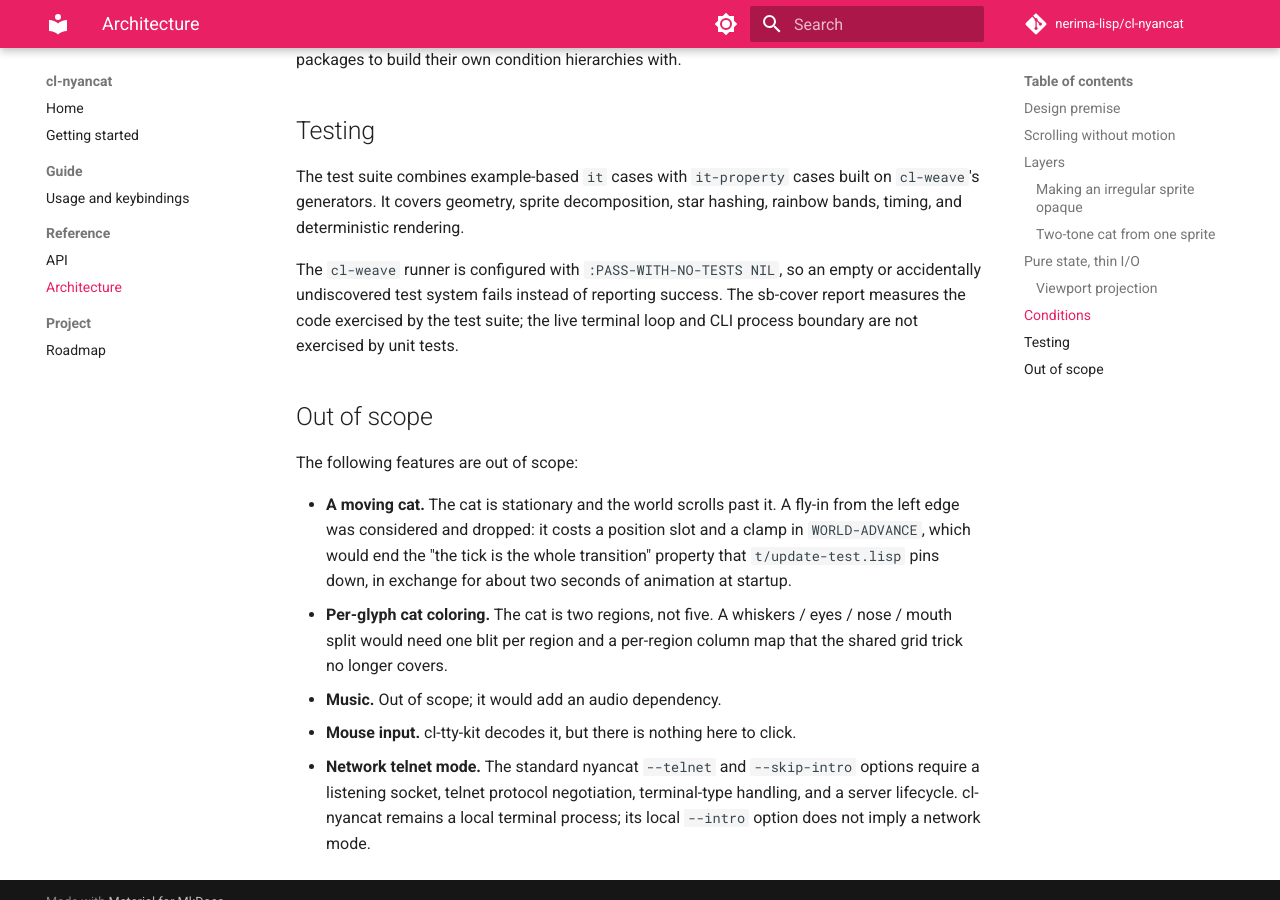
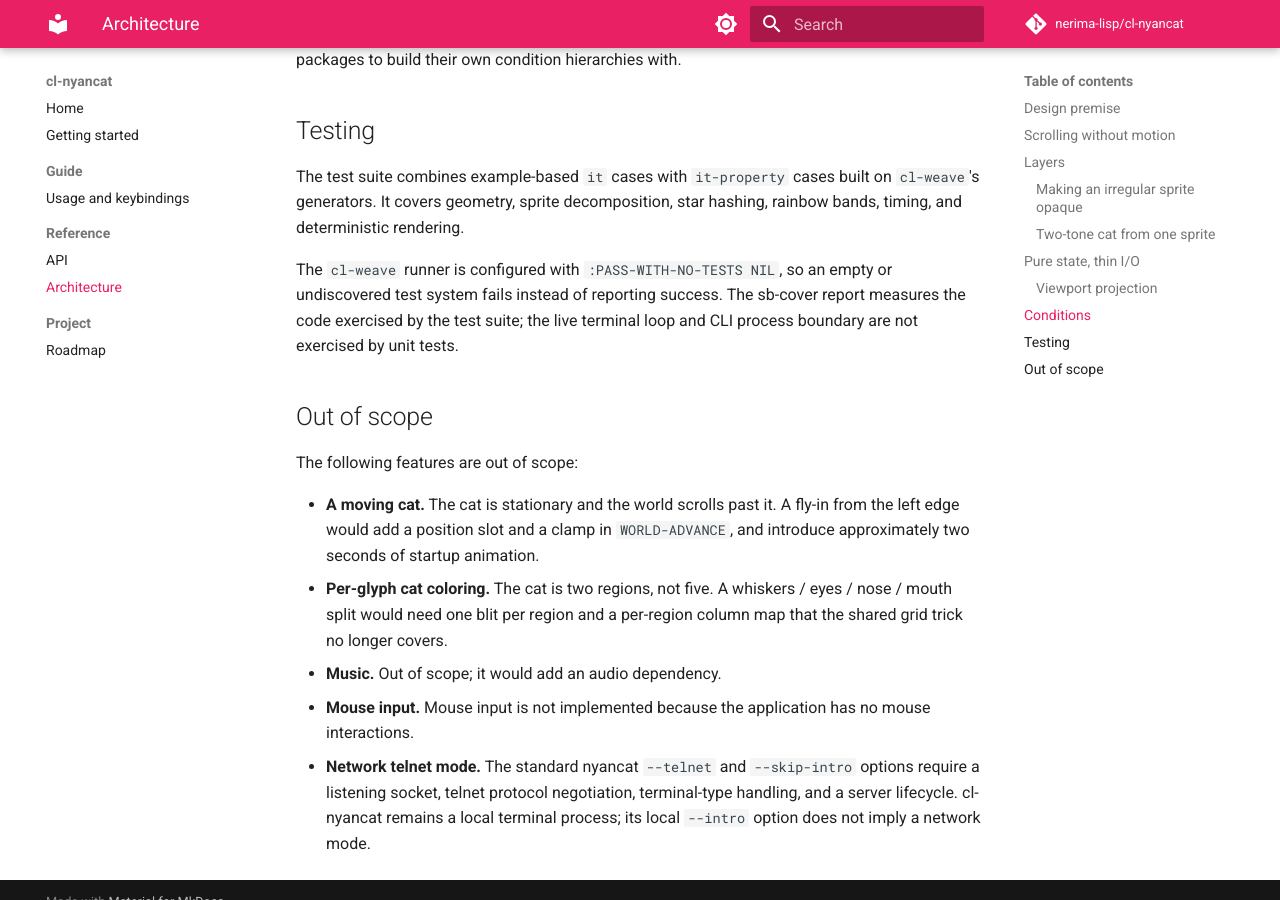
Before and after one commit to nerima-lisp/cl-nyancat, an MkDocs documentation site: the page built from docs/src/reference/architecture.md, in a window 1280 px wide and 900 px high, scrolled down 2655 px. Built offline with MkDocs 1.6.1 and Material for MkDocs 9.7.7, drawn with Linux system fonts in a browser that asks for light colours; comment, search, counter and statistics services are not loaded; some of the changed text lies outside the part shown.

```diff
--- a/docs/src/reference/architecture.md
+++ b/docs/src/reference/architecture.md
@@ -76,7 +76,7 @@ therefore transparent, the second blit does not erase the first.
 
 ## Pure state, thin I/O
 
-The split cl-tty-kit's `tick-loop.lisp` describes is followed literally:
+The implementation follows the split described in cl-tty-kit's `tick-loop.lisp`:
 
 | Pure -- no clock, no terminal, no I/O | Real I/O |
 | --- | --- |
@@ -123,7 +123,7 @@ on `cl-weave`'s generators. It covers geometry, sprite decomposition, star
 hashing, rainbow bands, timing, and deterministic rendering.
 
 The `cl-weave` runner is configured with `:PASS-WITH-NO-TESTS NIL`, so an empty
-or accidentally undiscovered test system fails instead of reporting success.
+or undiscovered test system fails instead of reporting success.
 The sb-cover report measures the code exercised by the test suite; the live
 terminal loop and CLI process boundary are not exercised by unit tests.
 
@@ -132,15 +132,15 @@ terminal loop and CLI process boundary are not exercised by unit tests.
 The following features are out of scope:
 
 - **A moving cat.** The cat is stationary and the world scrolls past it. A
-  fly-in from the left edge was considered and dropped: it costs a position
-  slot and a clamp in `WORLD-ADVANCE`, which would end the "the tick is the
-  whole transition" property that `t/update-test.lisp` pins down, in exchange
-  for about two seconds of animation at startup.
+  fly-in from the left edge would add a position slot and a clamp in
+  `WORLD-ADVANCE`, and introduce approximately two seconds of startup
+  animation.
 - **Per-glyph cat coloring.** The cat is two regions, not five. A whiskers /
   eyes / nose / mouth split would need one blit per region and a per-region
   column map that the shared grid trick no longer covers.
 - **Music.** Out of scope; it would add an audio dependency.
-- **Mouse input.** cl-tty-kit decodes it, but there is nothing here to click.
+- **Mouse input.** Mouse input is not implemented because the application has no
+  mouse interactions.
 - **Network telnet mode.** The standard nyancat `--telnet` and
   `--skip-intro` options require a listening socket, telnet protocol
   negotiation, terminal-type handling, and a server lifecycle. cl-nyancat
```
Also changed, not shown: docs/src/index.md (+3 -4 lines), docs/src/project/roadmap.md (+5 -5 lines).
